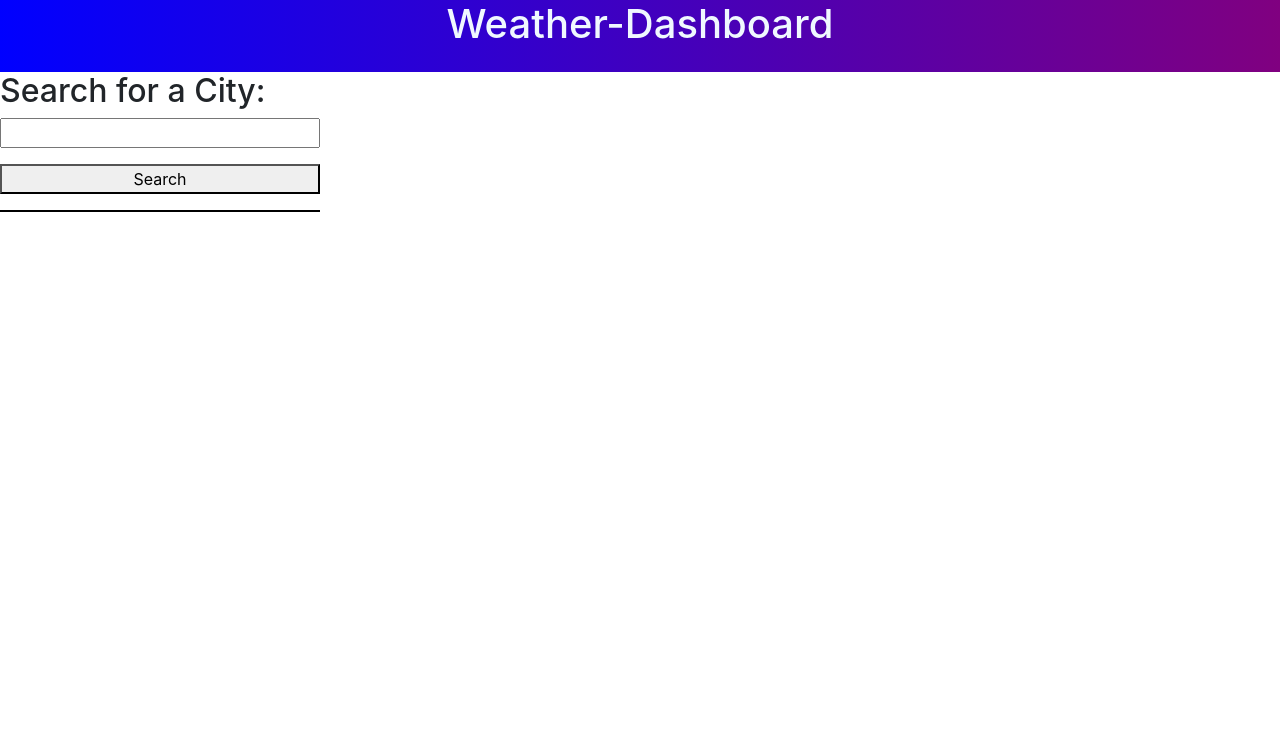
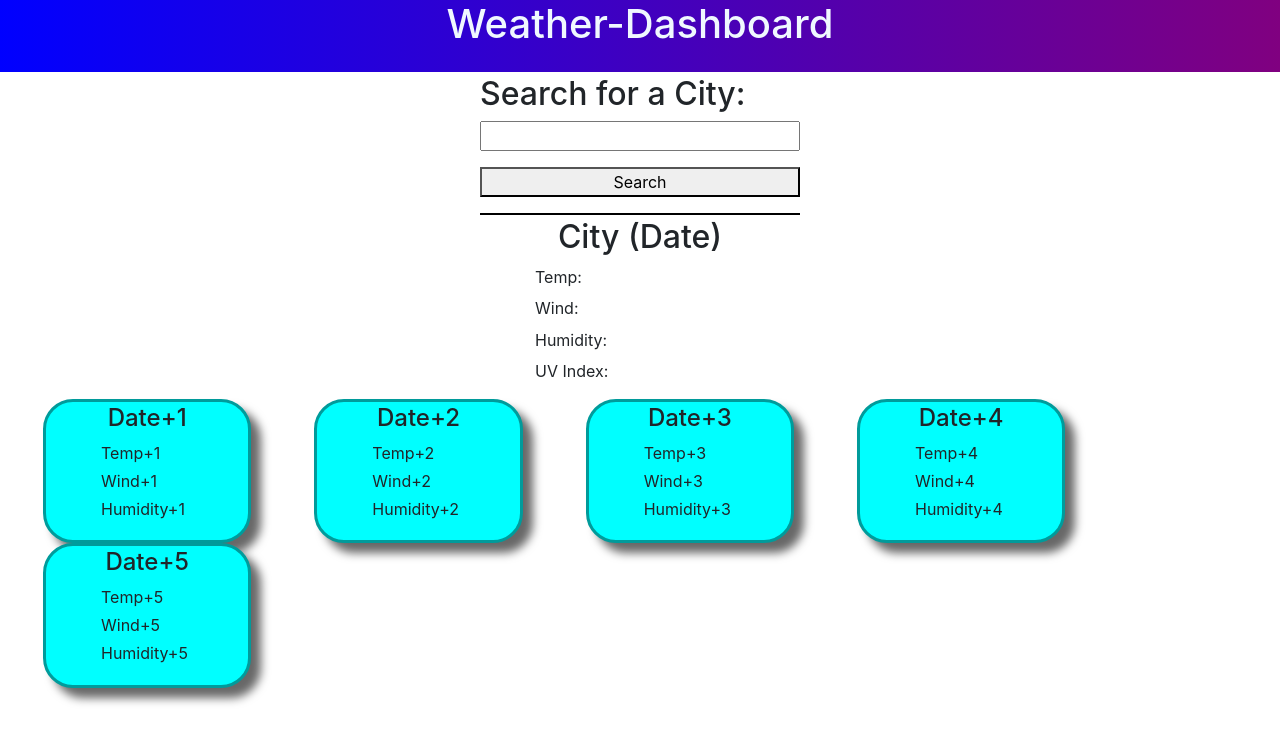
Before and after one commit to Chtanicala/Weather-Dashboard, a plain HTML site: page index.html in a window 1280 px wide. Drawn offline with nearby package versions, Linux system fonts and the light colour scheme; no server answers.

Commit message:
Updated html page

```diff
--- a/Assets/script.js
+++ b/Assets/script.js
@@ -0,0 +1,7 @@
+apiLinkFormat = "api.openweathermap.org/data/2.5/forecast?q={city name},{state code},{country code}&units=imperial&appid=7aa6a99f3c6b2918ed1aa6023a5c4fdd"
+
+apiLink = "https://api.openweathermap.org/data/2.5/forecast?q=Toledo&units=imperial&cnt=7&appid=7aa6a99f3c6b2918ed1aa6023a5c4fdd"
+
+fetch(apiLink)
+    .then(response => response.json())
+    .then(data => console.log(data));
--- a/Assets/style.css
+++ b/Assets/style.css
@@ -22,3 +22,32 @@ header {
     margin-bottom: 1rem;
     width: 100%
 }
+
+#current {
+    border: 2px solid black;
+}
+
+.card {
+    background-color: aqua;
+    margin-right: 20px;
+    margin-left: 43px;
+    border-radius: 30px;
+    border-color: rgb(0, 155, 155);
+    border-width: 3px;
+    box-shadow: 10px 10px 10px rgba(0, 0, 0, 0.596);
+}
+
+h2 {
+    margin-top: 1%;
+    text-align: center;
+}
+
+h4 {
+    margin-top: 1%;
+    text-align: center;
+}
+
+li {
+    list-style-type: none;
+    margin-bottom: 3%;
+}
--- a/index.html
+++ b/index.html
@@ -19,7 +19,8 @@
       <h1>Weather-Dashboard</h1>
     </header>
 
-      <div class="col-3">
+      <div class="container col-3">
+
             <h2 class="row text-center" id="city-search">Search for a City:</h2>
 
             <div class="row" id="search-input-container">
@@ -32,7 +33,81 @@
 
       </div>
 
-      <div class="container col-9">
+      <div id = "history">
+
+      </div>
+
+      <div class="container col-3" id="current-day">
+
+        <h2 id="city-current">City (Date)</h2>
+        <ol>
+          <li id="temp-current">Temp: </li>
+
+          <li id="wind-current">Wind: </li>
+
+          <li id="humidity-current">Humidity: </li>
+
+          <li id="uv-current">UV Index: </li>
+        </ol>
+      </div>
+
+      <div class="container row col-12" id="forecast">
+        <div class="col-2 card forecast-day">
+          <h4 id="date-1">Date+1</h4>
+          <ol>
+            <li id="temp-1">Temp+1</li>
+
+            <li id="wind-1">Wind+1</li>
+
+            <li id="humidity-1">Humidity+1</li>
+          </ol>
+        </div>
+
+        <div class="col-2 card forecast-day">
+          <h4 id="date-2">Date+2</h4>
+          <ol>
+            <li id="temp-2">Temp+2</li>
+
+            <li id="wind-2">Wind+2</li>
+
+            <li id="humidity-2">Humidity+2</li>
+          </ol>
+        </div>
+
+
+        <div class="col-2 card forecast-day">
+          <h4 id="date-3">Date+3</h4>
+          <ol>
+            <li id="temp-3">Temp+3</li>
+
+            <li id="wind-3">Wind+3</li>
+
+            <li id="humidity-3">Humidity+3</li>
+          </ol>
+        </div>
+
+
+        <div class="col-2 card forecast-day">
+          <h4 id="date-4">Date+4</h4>
+          <ol>
+            <li id="temp-4">Temp+4</li>
+
+            <li id="wind-4">Wind+4</li>
+
+            <li id="humidity-4">Humidity+4</li>
+          </ol>
+        </div>
+
+        <div class="col-2 card forecast-day">
+          <h4 id="date-5">Date+5</h4>
+          <ol>
+            <li id="temp-5">Temp+5</li>
+
+            <li id="wind-5">Wind+5</li>
+
+            <li id="humidity-5">Humidity+5</li>
+          </ol>
+        </div>
 
       </div>
 
```
Lines whose indentation alone changed are shown as unchanged.
